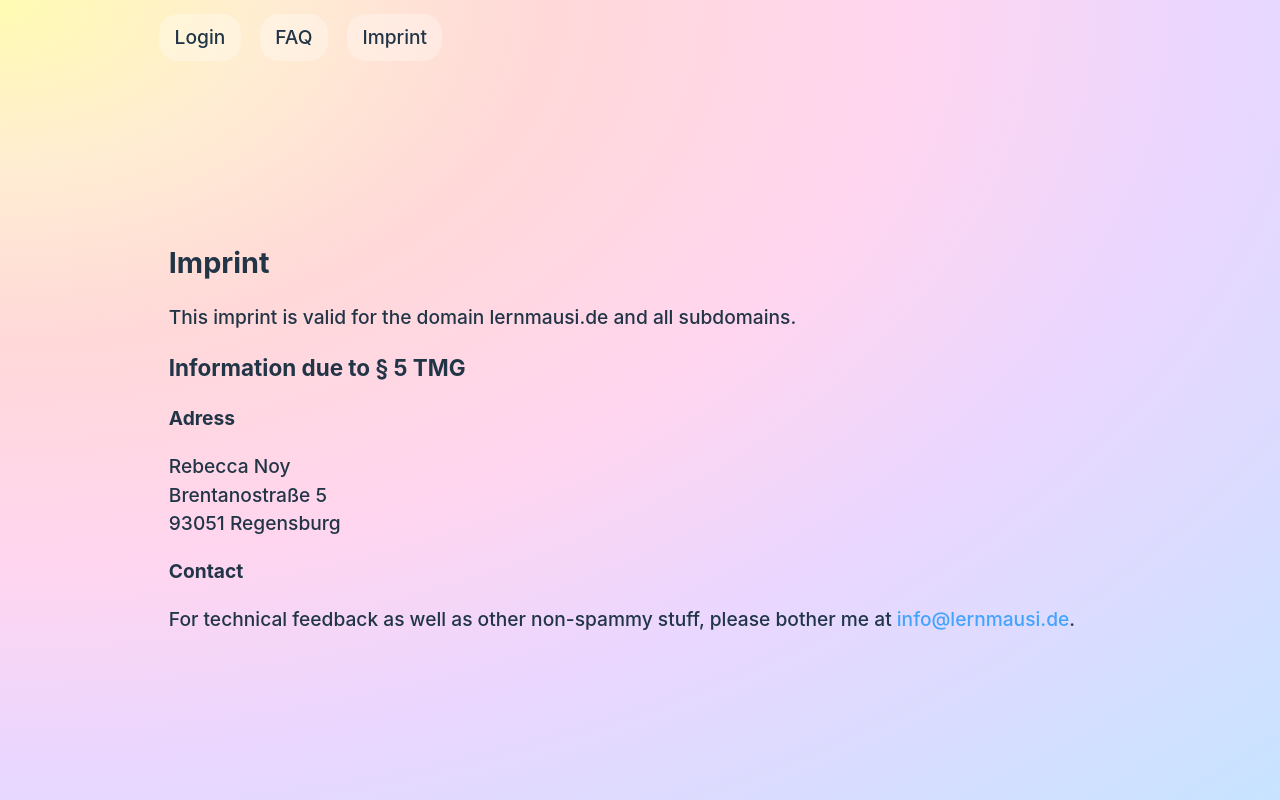
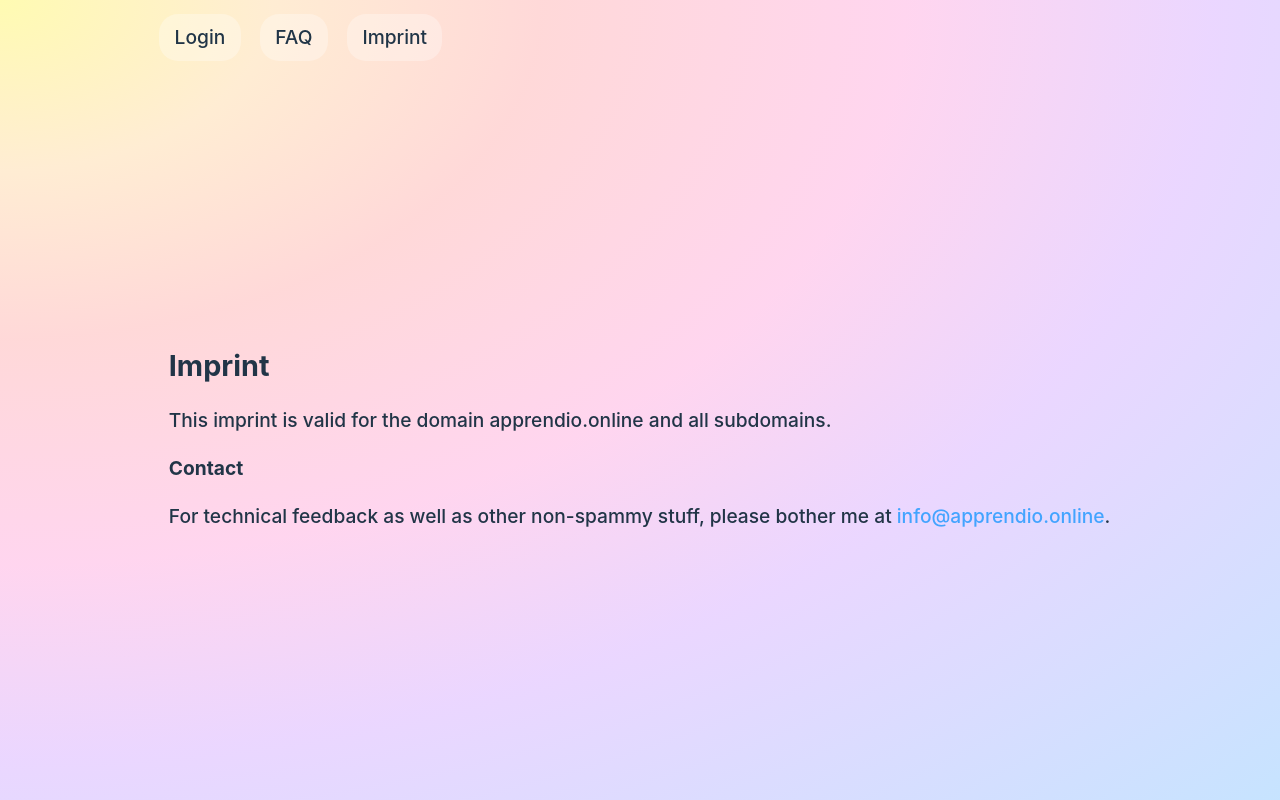
Before and after one commit to extra-jalapenos/apprendio-flashcard-app-frontend, a React (Vite) app: page /imprint in a window 1280 px wide. Built offline with nearby package versions, Linux system fonts and the light colour scheme; no server answers.

Commit message:
lernmausi changed from imprint

```diff
--- a/index.html
+++ b/index.html
@@ -5,7 +5,7 @@
     <link rel="icon" href="./src/assets/icon.svg" sizes="any">
     <link rel="icon" href="./src/assets/icon.svg" type="image/svg+xml">
     <meta name="viewport" content="width=device-width, initial-scale=1.0" />
-    <title>Lernmausi</title>
+    <title>Apprendio</title>
   </head>
   <body>
     <div id="root"></div>
--- a/src/components/imprint/Imprint.jsx
+++ b/src/components/imprint/Imprint.jsx
@@ -2,14 +2,14 @@ export default function Imprint() {
   return (
     <div>
       <h2>Imprint</h2>
-      <p>This imprint is valid for the domain lernmausi.de and all subdomains.</p>
-      <h3>Information due to § 5 TMG</h3>
+      <p>This imprint is valid for the domain apprendio.online and all subdomains.</p>
+      {/* <h3>Information due to § 5 TMG</h3>
       <h4>Adress</h4>
       <p>Rebecca Noy<br/>
       Brentanostraße 5<br/>
-      93051 Regensburg</p>
+      93051 Regensburg</p> */}
       <h4>Contact</h4>
-      <p>For technical feedback as well as other non-spammy stuff, please bother me at <a href="mailto:info@lernmausi.de">info@lernmausi.de</a>.</p>
+      <p>For technical feedback as well as other non-spammy stuff, please bother me at <a href="mailto:info@apprendio.online">info@apprendio.online</a>.</p>
     </div>
   )
 }
```
